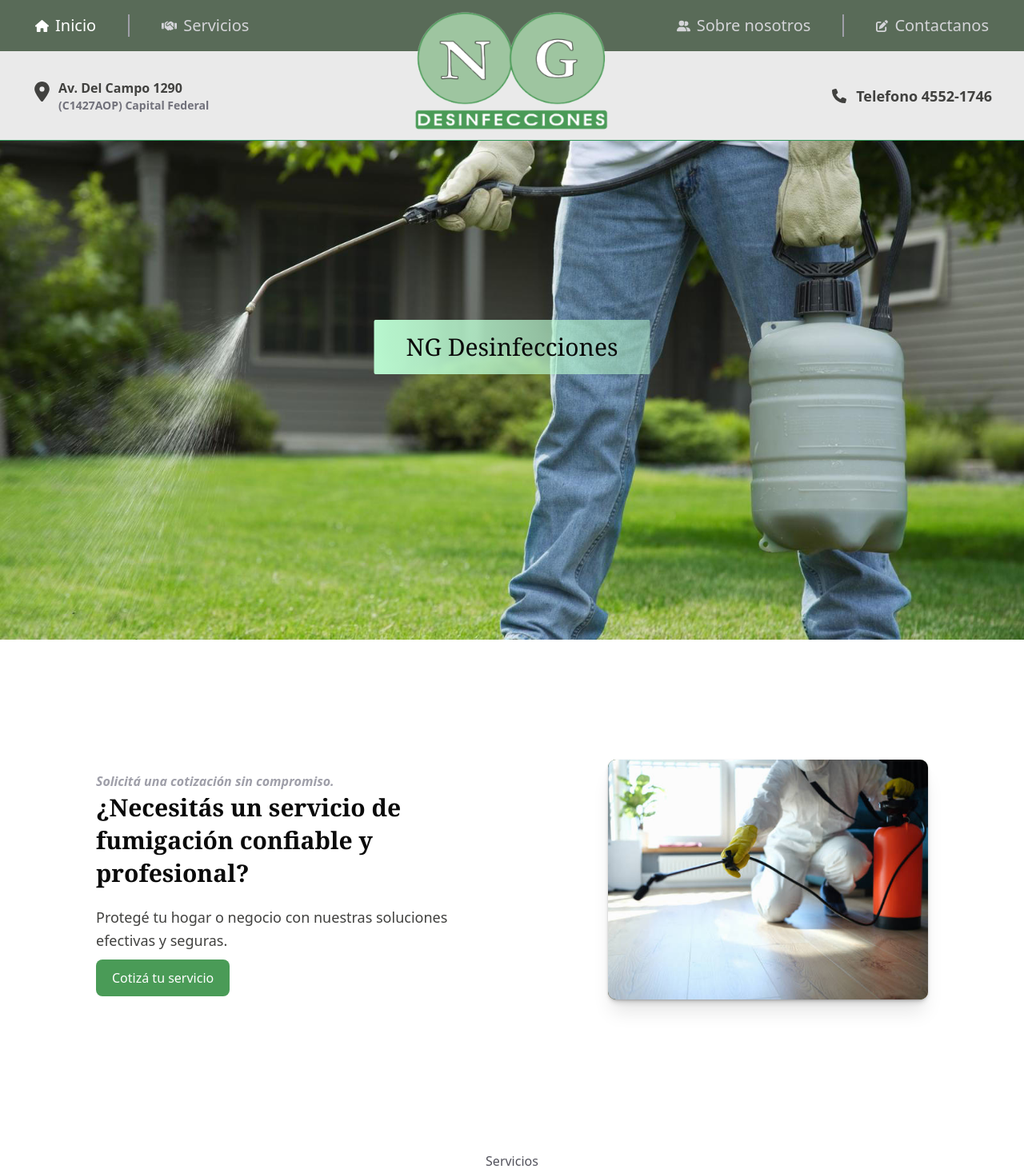
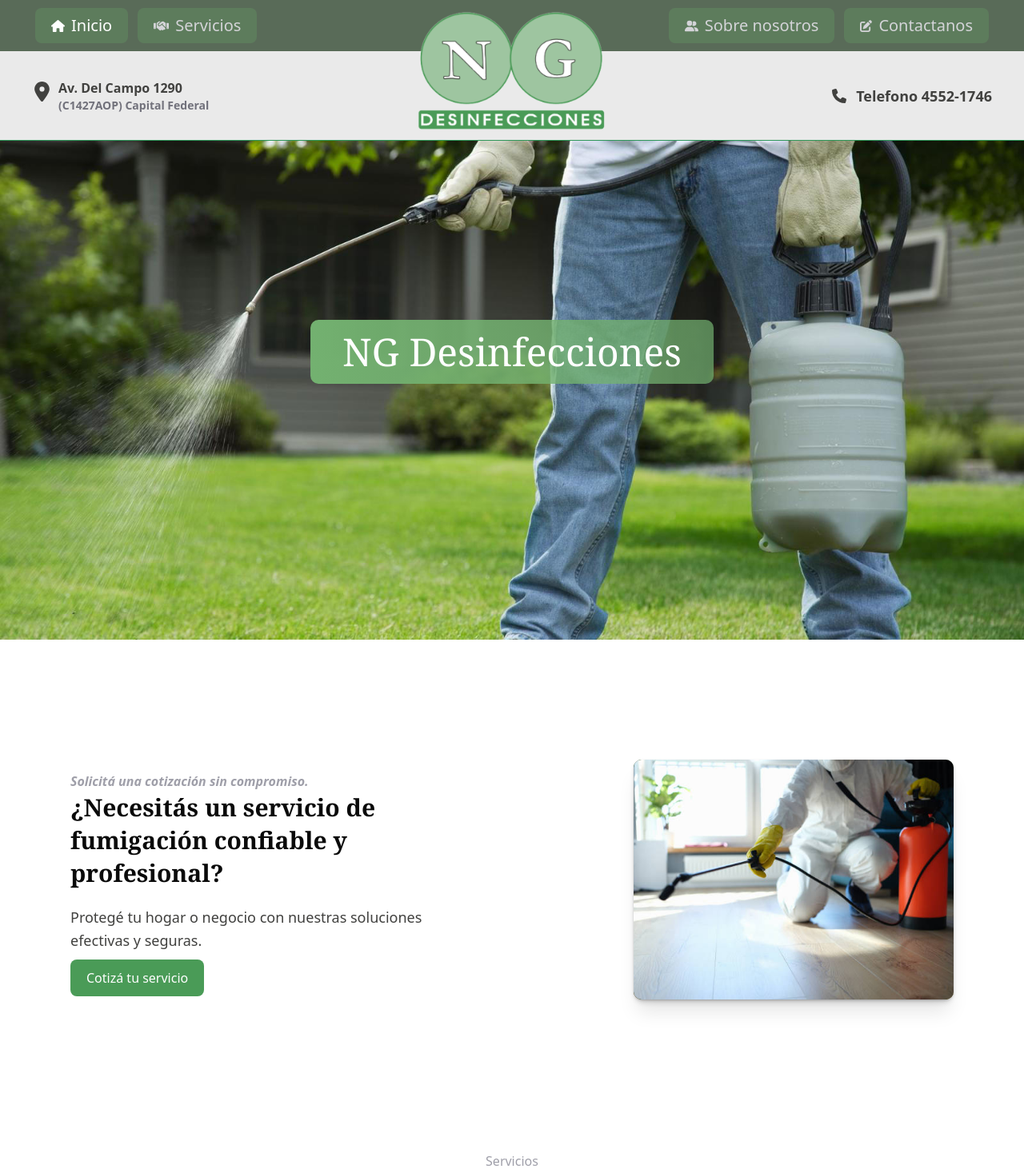
Before and after one commit to FedericoHerreraa/ng-fumigaciones, a Next.js app: page / in a window 1280 px wide. Shown: the top 1467 px of the page at 80% size. Built offline with nearby package versions, Linux system fonts and the light colour scheme.

Commit message:
improving some design

```diff
--- a/components/CTA.tsx
+++ b/components/CTA.tsx
@@ -6,7 +6,7 @@ import Link from "next/link";
 
 export const CTA = () => {
   return (
-    <div className="flex flex-col md:flex-row justify-between items-center w-[85%] gap-10 px-6 py-12 mx-auto h-[600px]">
+    <div className="flex flex-col md:flex-row justify-between items-center w-[90%] gap-10 px-6 py-12 mx-auto h-[600px]">
       <div className="md:max-w-lg space-y-5 ">
         <span className="font-semibold italic text-zinc-400">Solicitá una cotización sin compromiso.</span>
         <h2 className="text-3xl font-bold leading-snug font-serif">
--- a/components/Header.tsx
+++ b/components/Header.tsx
@@ -20,11 +20,11 @@ export const Header = () => {
 
     return (
         <header className="text-white shadow-lg">
-            <div className="h-16 bg-[#596b58] p-4 flex items-center justify-between px-11 font-light">
-                <div className="flex items-center gap-10 text-zinc-300 text-xl">
-                    <Link href={'/'} className={`flex items-center gap-2 cursor-pointer hover:text-white transition-all duration-100 ${pathname === '/' && 'text-white'}`}>
+            <div className="h-16  bg-[#596b58] p-4 flex items-center justify-between px-11 font-light">
+                <div className="flex items-center gap-3 text-zinc-300 text-xl">
+                    <Link href={'/'} className={`flex bg-[#60835e]/70 rounded-md px-5 py-2 items-center gap-2 cursor-pointer hover:text-white transition-all duration-100 ${pathname === '/' && 'text-white'}`}>
                         <FaHouse size={17} />
-                        <p className='border-r-2 border-r-zinc-400 pr-10'>Inicio</p>
+                        <p className=''>Inicio</p>
                     </Link>
                     <button
                         onClick={() => {
@@ -35,18 +35,18 @@ export const Header = () => {
                                 }, 300)
                             } else scrollToSection('services')
                         }}
-                        className={`flex items-center gap-2 cursor-pointer hover:text-white transition-all duration-100 ${pathname === '/services' && 'text-white'}`}
+                        className={`flex items-center gap-2 bg-[#60835e]/70 rounded-md px-5 py-2 cursor-pointer hover:text-white transition-all duration-100 ${pathname === '/services' && 'text-white'}`}
                     >
                         <FaHandshake size={19}/>
                         <p>Servicios</p>
                     </button>
                 </div>
-                <div className="flex items-center gap-10 text-zinc-300 text-xl">
-                    <Link href={'/about-us'} className={`flex items-center gap-2 cursor-pointer hover:text-white transition-all duration-100 ${pathname === '/about-us' && 'text-white'}`}>
+                <div className="flex items-center gap-3 text-zinc-300 text-xl">
+                    <Link href={'/about-us'} className={`flex items-center bg-[#60835e]/70 rounded-md px-5 py-2 gap-2 cursor-pointer hover:text-white transition-all duration-100 ${pathname === '/about-us' && 'text-white'}`}>
                         <FaUserGroup size={17}/>
-                        <p className='border-r-2 border-r-zinc-400 pr-10'>Sobre nosotros</p>
+                        <p className=''>Sobre nosotros</p>
                     </Link>
-                    <Link href={'/contact-us'} className={`flex items-center gap-2 cursor-pointer hover:text-white transition-all duration-100 ${pathname === '/contact-us' && 'text-white'}`}>
+                    <Link href={'/contact-us'} className={`flex items-center bg-[#60835e]/70 rounded-md px-5 py-2 gap-2 cursor-pointer hover:text-white transition-all duration-100 ${pathname === '/contact-us' && 'text-white'}`}>
                         <FaPenToSquare size={15}/>
                         <p>Contactanos</p>
                     </Link>
@@ -72,7 +72,7 @@ export const Header = () => {
                 <Image
                     src={logo}
                     alt="Logo"
-                    className="w-64 h-40"
+                    className="w-62 h-40"
                     priority
                 />
             </div>
--- a/components/Landing.tsx
+++ b/components/Landing.tsx
@@ -5,8 +5,8 @@ export const Landing = () => {
     return (
         <div className="h-[calc(100vh-176px)] bg-cover bg-center" style={{ backgroundImage: `url(${backgroundImage.src})` }}>
             <div className="absolute left-1/2 -translate-x-1/2 top-1/2 z-10">
-                <div className='bg-gradient-to-r from-green-200 to-green-200/50 px-10 py-4 rounded-xs'>
-                    <h1 className='text-3xl font-serif'>NG Desinfecciones</h1>
+                <div className='bg-gradient-to-r from-[#73b170] to-[#73b170]/70 px-10 py-4 rounded-lg'>
+                    <h1 className='text-5xl text-white font-serif'>NG Desinfecciones</h1>
                 </div>
             </div>
         </div>
--- a/components/Services.tsx
+++ b/components/Services.tsx
@@ -11,10 +11,10 @@ export const Services = () => {
 
   return (
     <div id="services" className="min-h-[75vh] py-10 flex flex-col items-center">
-      <p className="text-zinc-600">Servicios</p>
+      <p className="text-zinc-400">Servicios</p>
       <h1 className="text-5xl font-serif mb-6">Conoce nuestros servicios</h1>
 
-      <div className="w-[90vw] grid grid-cols-3">
+      <div className="w-[90%] grid grid-cols-3 rounded-t-2xl overflow-hidden">
         {["insectos", "roedores", "faunaUrbana"].map((tab) => (
           <button
             key={tab}
@@ -31,7 +31,7 @@ export const Services = () => {
         ))}
       </div>
 
-      <div className="bg-[#579e65] w-[90vw] p-6 text-white min-h-[400px]">
+      <div className="bg-[#579e65] shadow-2xl w-[90%] rounded-b-2xl p-6 text-white min-h-[400px]">
         {selectedTab === "insectos" && (
           <div>
             <div className="flex flex-row gap-4 items-center">
```
